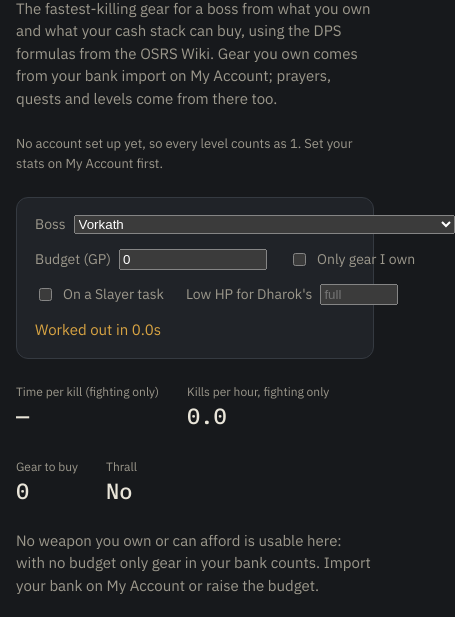
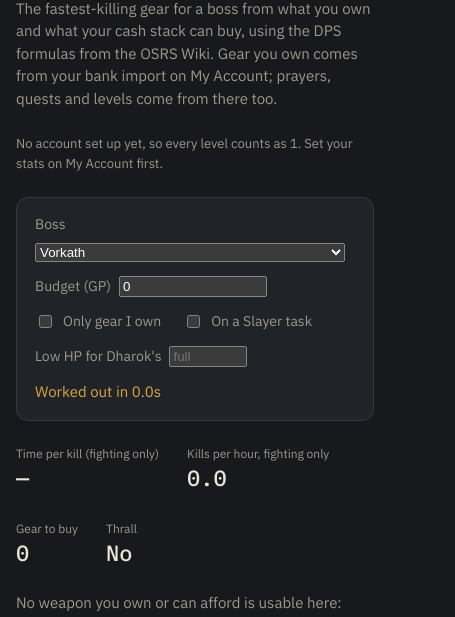
Before and after one commit to HarveyMahon/OSRS-Planner, a plain HTML site: page gear/index.html in a window 390 px wide. Shown: the part 164-781 px from the top of the page, 455 px wide, since content can reach past the window. Drawn offline with Linux system fonts and the light colour scheme; a web font is replaced by a local one.

Commit message:
Best Setup fits a 390px phone (long boss names no longer widen the page); notes: raid energy decision updated to per-room pools
Co-Authored-By: Claude Opus 5.5 <noreply@anthropic.com>
Claude-Session: https://claude.ai/code/session_013Siw7rbBmk3XEpQoP59Fd2

```diff
--- a/gear/index.html
+++ b/gear/index.html
@@ -15,6 +15,11 @@
   .opts label { display: flex; gap: 8px; align-items: center; color: var(--muted); font-size: 14px; }
   .opts input[type=checkbox] { width: auto; }
   .opts select, .opts input[type=number] { width: auto; }
+  .opts label { max-width: 100%; min-width: 0; flex-wrap: wrap; }
+  main.page > *, .panel, .panel > * { min-width: 0; }
+  .opts select { max-width: min(100%, calc(100vw - 80px)); min-width: 0; text-overflow: ellipsis; }
+  #rooms .faint { white-space: normal; }
+  .opts > * { min-width: 0; max-width: 100%; }
   .stats { display: flex; gap: 28px; flex-wrap: wrap; }
   .stats div span { display: block; color: var(--muted); font-size: 12px; }
   .stats div b { font: 500 22px var(--mono); }
```
Also changed, not shown: 1 other file.
